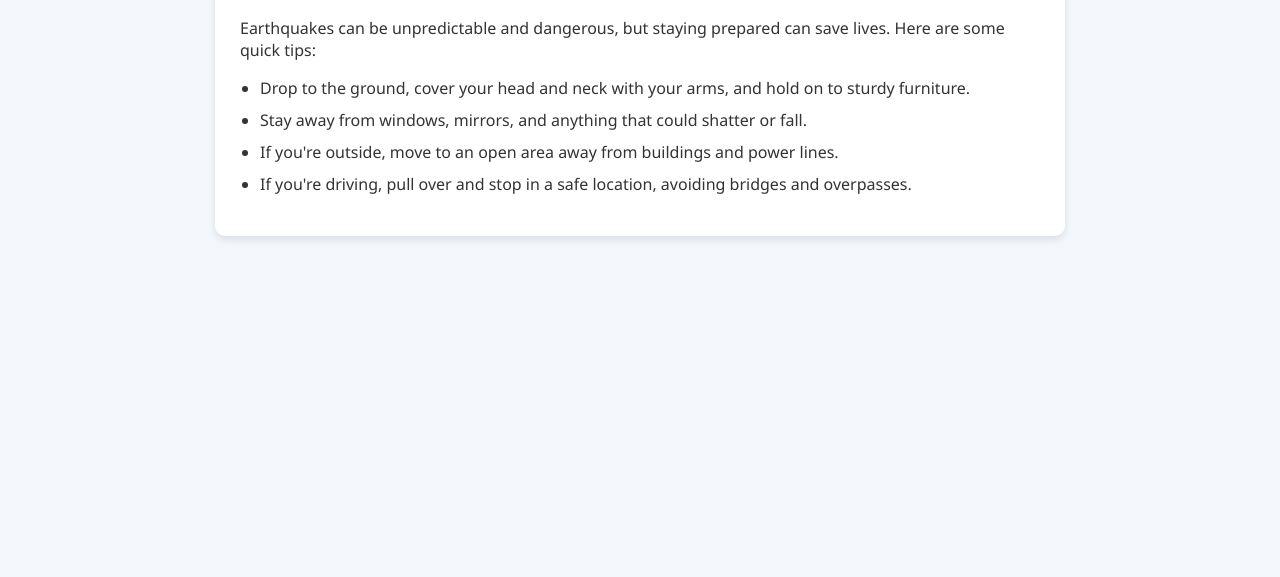
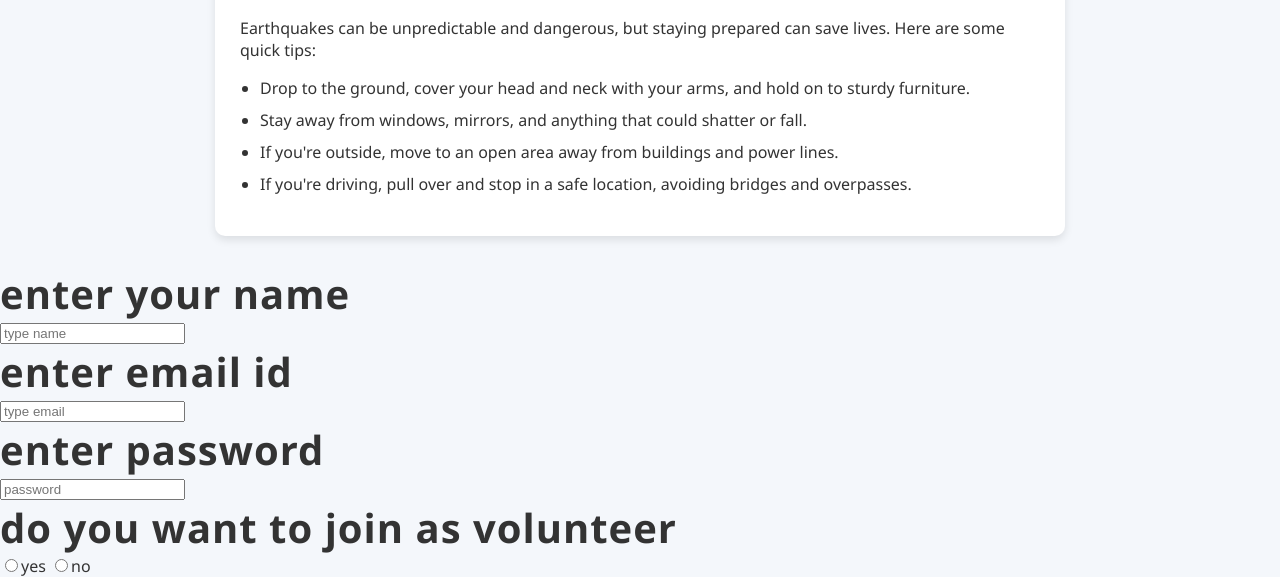
Before and after one commit to Shashankrl/Cyberforge, a plain HTML site: page 1index.html in a window 1280 px wide. Shown: the part 1818-2395 px from the top of the page. Before the commit the page ends 2084 px from the top, so only its background shows below. Drawn offline with nearby package versions, Linux system fonts and the light colour scheme.

Commit message:
upadate in code

```diff
--- a/1index.html
+++ b/1index.html
@@ -281,4 +281,21 @@
 </script>
 
 </body>
+<form action="/hello.html">
+
+        <h1>enter your name</h1>
+
+        <input type="text" placeholder="type name">
+        <h1>enter email id</h1>
+
+        <input type="text" placeholder="type email">
+        <h1>enter password</h1>
+        <input type="password" placeholder="password">
+
+        <h1>do you want to join as volunteer</h1>
+
+        <input type="radio" value="yes" name="class">yes
+        <input type="radio" value="class no" name="class">no
+
+    </form>
 </html>
```
